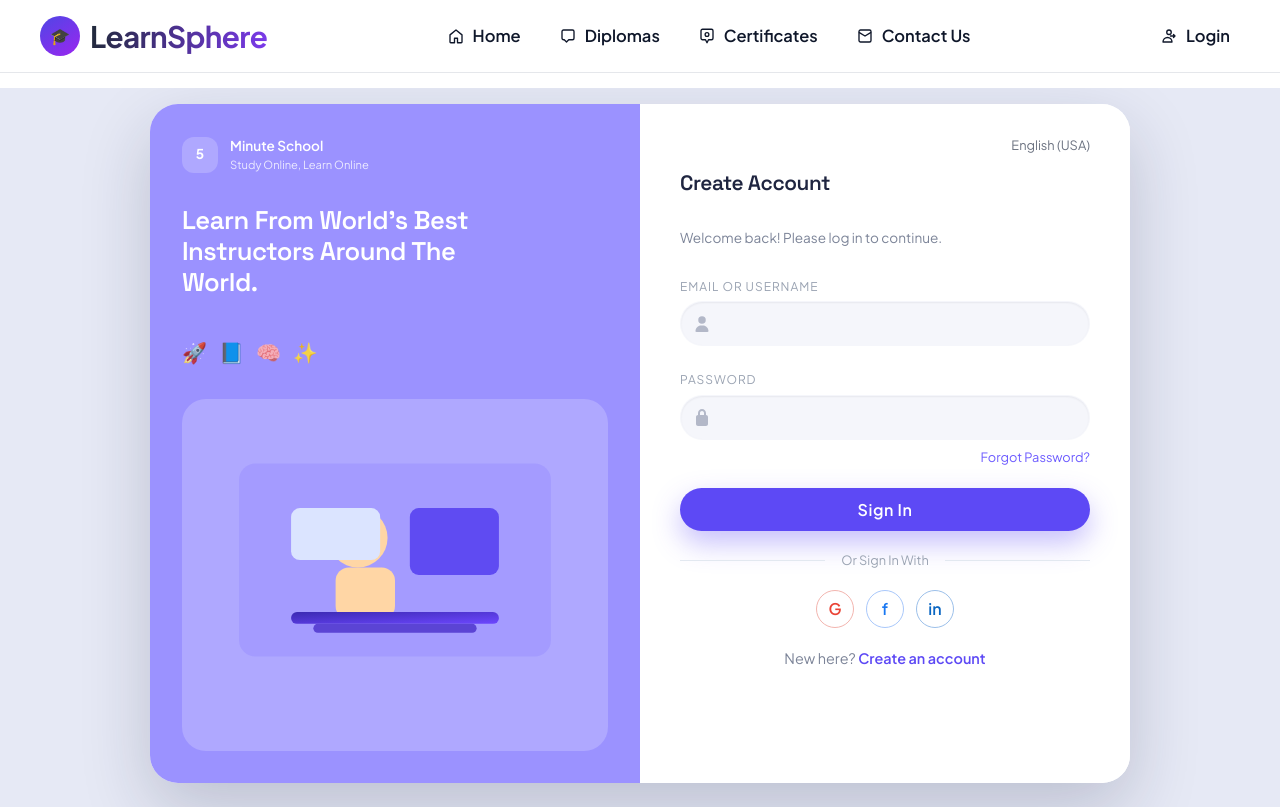
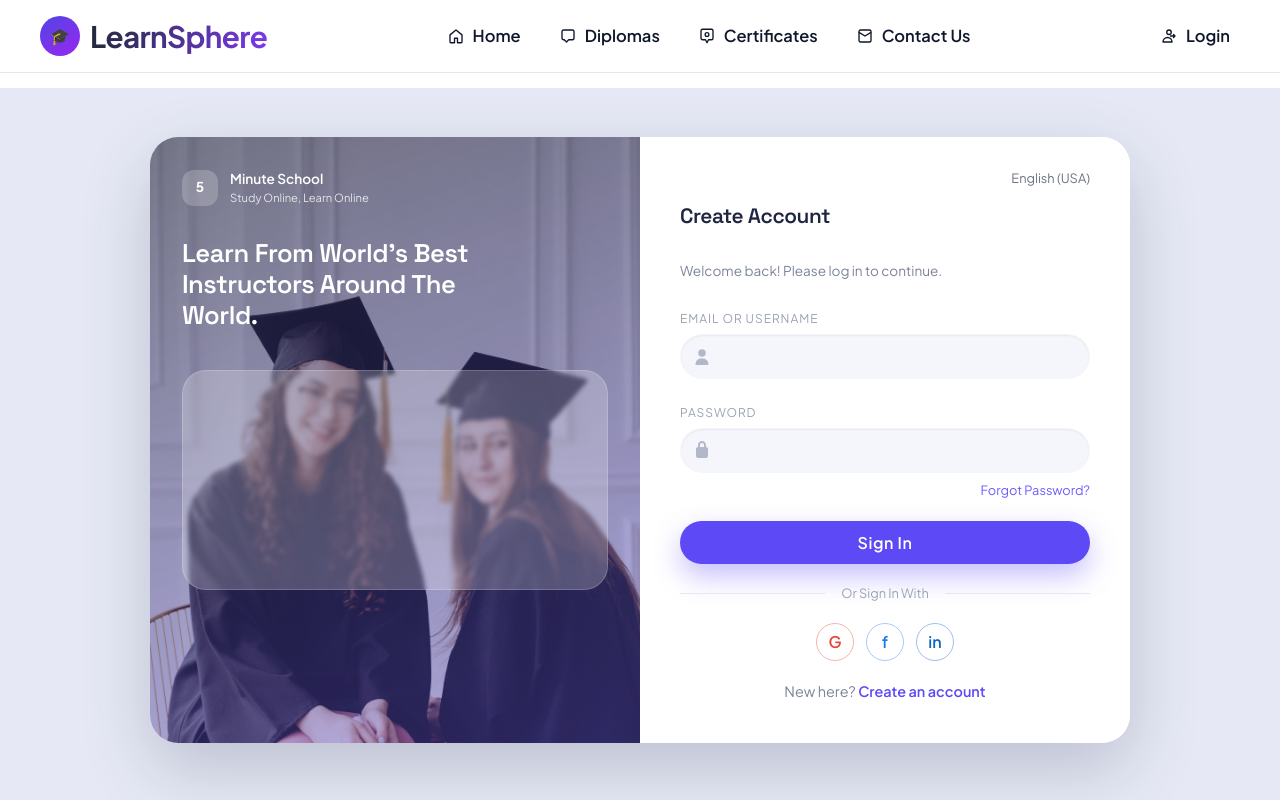
Before and after one commit to idmossab/ecole, an Angular app in the folder frontend/: page /login in a window 1280 px wide. Built offline with nearby package versions, Linux system fonts and the light colour scheme.

Commit message:
edit login design

```diff
--- a/frontend/angular.json
+++ b/frontend/angular.json
@@ -28,6 +28,11 @@
               {
                 "glob": "**/*",
                 "input": "public"
+              },
+              {
+                "glob": "**/*",
+                "input": "src/assets",
+                "output": "assets"
               }
             ],
             "styles": [
--- a/frontend/src/app/pages/login/login.component.css
+++ b/frontend/src/app/pages/login/login.component.css
@@ -26,6 +26,11 @@
   display: flex;
   flex-direction: column;
   gap: 2rem;
+  background-image:
+    linear-gradient(160deg, rgba(24, 24, 57, 0.55), rgba(109, 92, 255, 0.35)),
+    url("/assets/images/login.jpg");
+  background-size: cover;
+  background-position: center;
 }
 
 .brand-mini {
@@ -76,16 +81,14 @@
 }
 
 .illustration-card {
-  background: rgba(255, 255, 255, 0.2);
+  background: rgba(255, 255, 255, 0.22);
   border-radius: 24px;
   padding: 1.25rem;
+  min-height: 220px;
+  border: 1px solid rgba(255, 255, 255, 0.18);
+  backdrop-filter: blur(2px);
 }
 
-.illustration-card svg {
-  width: 100%;
-  height: auto;
-  display: block;
-}
 
 .alt-panel {
   padding: 2rem 2.5rem 2.5rem;
--- a/frontend/src/app/pages/login/login.component.html
+++ b/frontend/src/app/pages/login/login.component.html
@@ -11,29 +11,7 @@
       <div class="hero-copy">
         <h2>Learn From World's Best Instructors Around The World.</h2>
       </div>
-      <div class="floating-icons" aria-hidden="true">
-        <span>🚀</span>
-        <span>📘</span>
-        <span>🧠</span>
-        <span>✨</span>
-      </div>
-      <div class="illustration-card">
-        <svg viewBox="0 0 520 420" role="img" aria-label="Student studying">
-          <defs>
-            <linearGradient id="deskAlt" x1="0" y1="0" x2="1" y2="1">
-              <stop offset="0%" stop-color="#3b2ab2" />
-              <stop offset="100%" stop-color="#6d47ff" />
-            </linearGradient>
-          </defs>
-          <rect x="50" y="60" width="420" height="260" rx="22" fill="#7b6dff" opacity="0.22" />
-          <circle cx="210" cy="160" r="40" fill="#ffd6a5" />
-          <rect x="180" y="200" width="80" height="70" rx="18" fill="#ffd6a5" />
-          <rect x="120" y="260" width="280" height="16" rx="8" fill="url(#deskAlt)" />
-          <rect x="150" y="276" width="220" height="12" rx="6" fill="#5b44d4" />
-          <rect x="120" y="120" width="120" height="70" rx="12" fill="#dbe4ff" />
-          <rect x="280" y="120" width="120" height="90" rx="12" fill="#5f4bf2" />
-        </svg>
-      </div>
+      <div class="illustration-card" aria-hidden="true"></div>
     </div>
 
     <div class="login-panel alt-panel">
```
